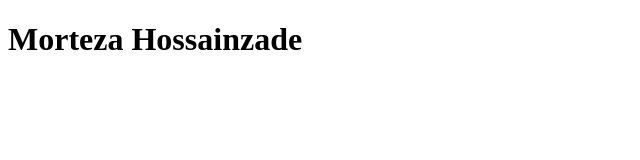
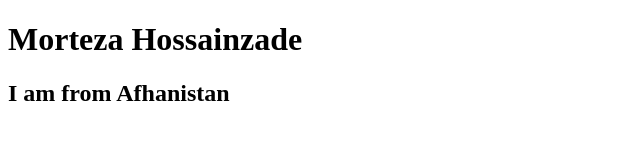
Before and after one commit to Morteza-Hz-1380/git.html, a plain HTML site: page index.html in a window 1280 px wide. Shown: the whole page, without its empty margins (0-640 px from the left). Drawn offline with Linux system fonts and the light colour scheme.

Commit message:
added h2

```diff
--- a/index.html
+++ b/index.html
@@ -7,5 +7,6 @@
 </head>
 <body>
     <h1>Morteza Hossainzade</h1>
+    <h2>I am from Afhanistan</h2>
 </body>
 </html>
```
